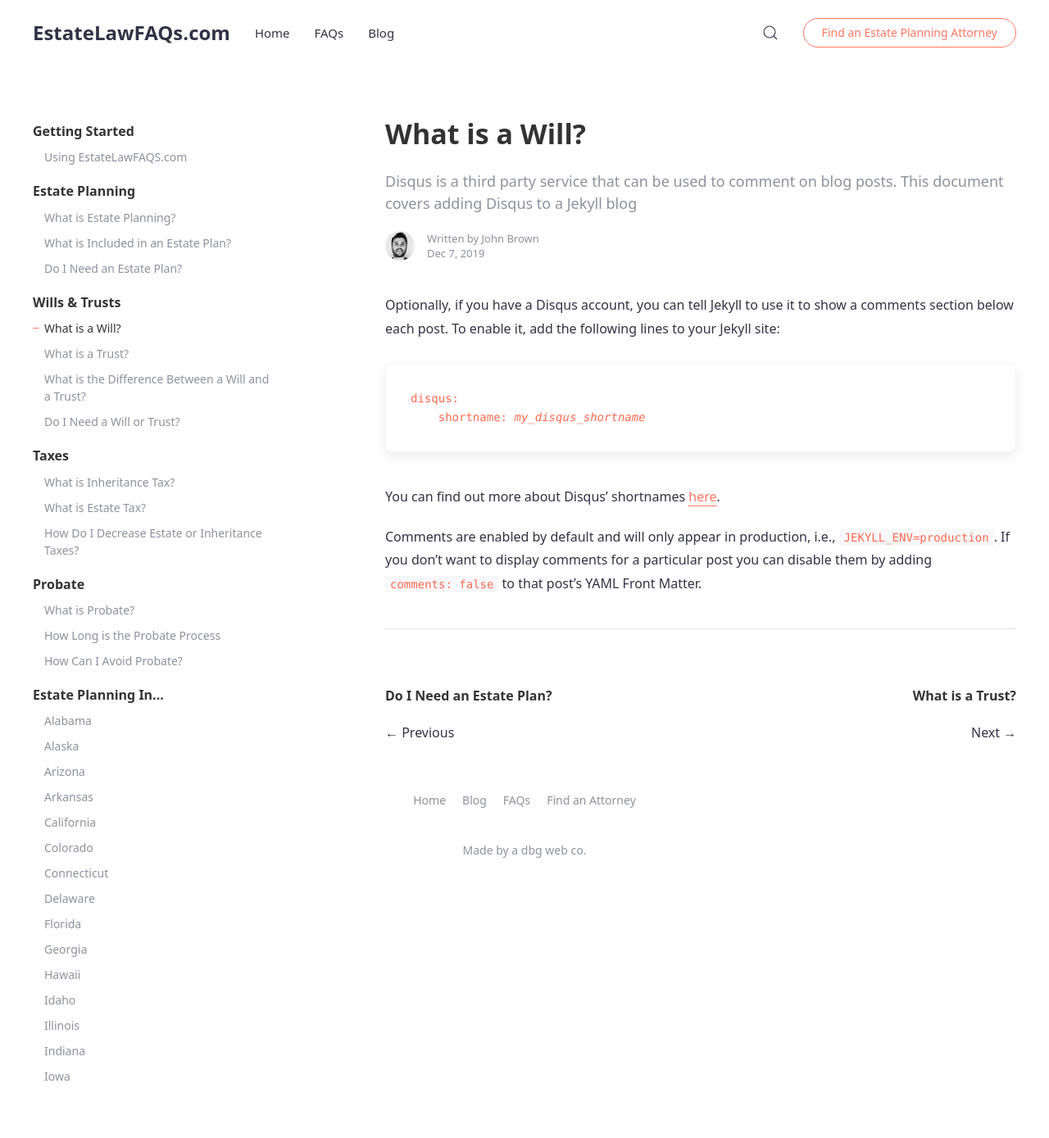
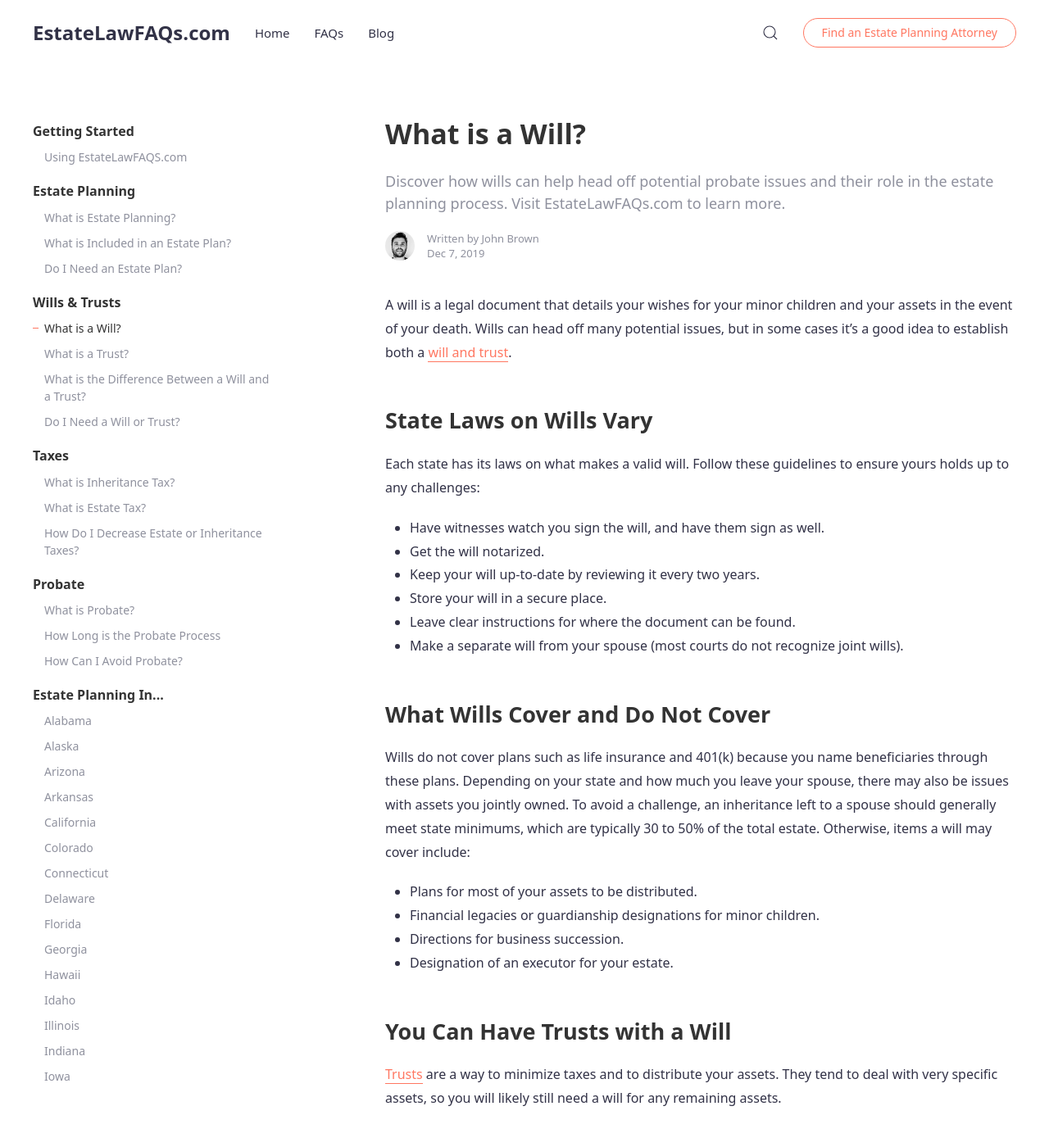
Before and after one commit to zac-heisey/docs-jekyll-theme, a Jekyll site: the page built from _docs/what-is-a-will.md, in a window 1280 px wide and 1400 px high. Shown: the top 1389 px of the window at 82% size. Built offline with Jekyll 4.4.1, drawn with Linux system fonts in a browser that asks for light colours; some of the changed text lies outside the part shown.

Commit message:
Update from Forestry.io Zac Heisey updated _docs/what-is-a-will.md

````diff
--- a/_docs/what-is-a-will.md
+++ b/_docs/what-is-a-will.md
@@ -1,17 +1,38 @@
 ---
 title: What is a Will?
-subtitle: Disqus is a third party service that can be used to comment on blog posts. This document covers adding Disqus to a Jekyll blog
-tags: [Wills & Trusts]
+subtitle: Discover how wills can help head off potential probate issues and their
+  role in the estate planning process. Visit EstateLawFAQs.com to learn more.
+tags:
+- Wills & Trusts
 author: john
+
 ---
+A will is a legal document that details your wishes for your minor children and your assets in the event of your death. Wills can head off many potential issues, but in some cases it's a good idea to establish both a [will and trust](/docs/do-i-need-a-will-or-trust/).
 
-Optionally, if you have a Disqus account, you can tell Jekyll to use it to show a comments section below each post. To enable it, add the following lines to your Jekyll site:
+## State Laws on Wills Vary
 
-```yaml
-disqus:
-    shortname: my_disqus_shortname
-```
+Each state has its laws on what makes a valid will. Follow these guidelines to ensure yours holds up to any challenges:
 
-You can find out more about Disqus' shortnames [here](https://help.disqus.com/customer/portal/articles/466208).
+* Have witnesses watch you sign the will, and have them sign as well.
+* Get the will notarized.
+* Keep your will up-to-date by reviewing it every two years.
+* Store your will in a secure place.
+* Leave clear instructions for where the document can be found.
+* Make a separate will from your spouse (most courts do not recognize joint wills).
 
-Comments are enabled by default and will only appear in production, i.e., `JEKYLL_ENV=production`. If you don't want to display comments for a particular post you can disable them by adding `comments: false` to that post's YAML Front Matter.
+## What Wills Cover and Do Not Cover
+
+Wills do not cover plans such as life insurance and 401(k) because you name beneficiaries through these plans. Depending on your state and how much you leave your spouse, there may also be issues with assets you jointly owned. To avoid a challenge, an inheritance left to a spouse should generally meet state minimums, which are typically 30 to 50% of the total estate. Otherwise, items a will may cover include:
+
+* Plans for most of your assets to be distributed.
+* Financial legacies or guardianship designations for minor children.
+* Directions for business succession.
+* Designation of an executor for your estate.
+
+## You Can Have Trusts with a Will
+
+[Trusts](/docs/what-is-a-trust/) are a way to minimize taxes and to distribute your assets. They tend to deal with very specific assets, so you will likely still need a will for any remaining assets.
+
+## Consider a Living Will
+
+A living will spells out your wishes in the case of certain serious medical situations. It may cover areas such as resuscitation and life support. It is not part of a traditional will, but it's important and can be an addendum to your will. For more on wills and other estate planning issues, [check out our blog](/blog/).
````
